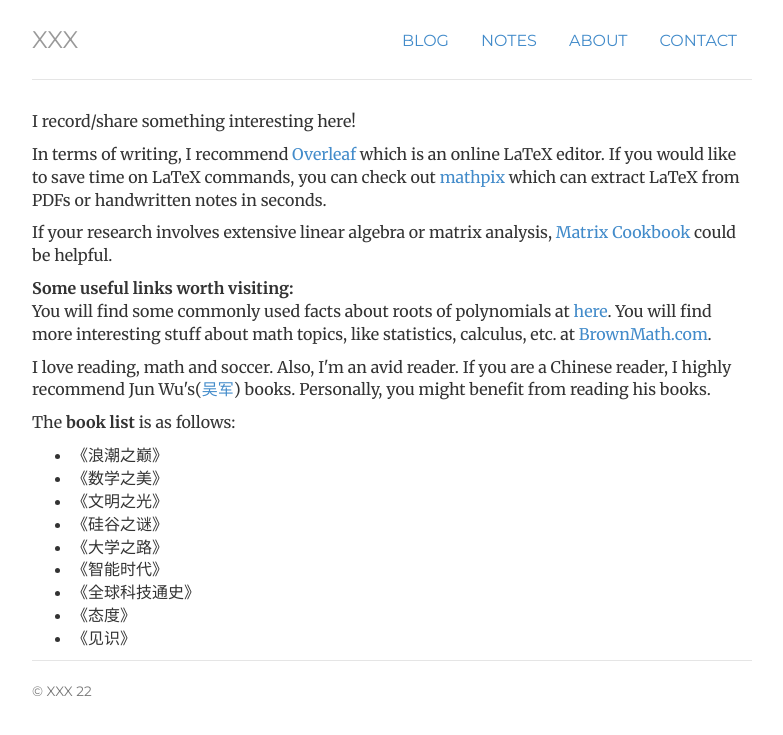
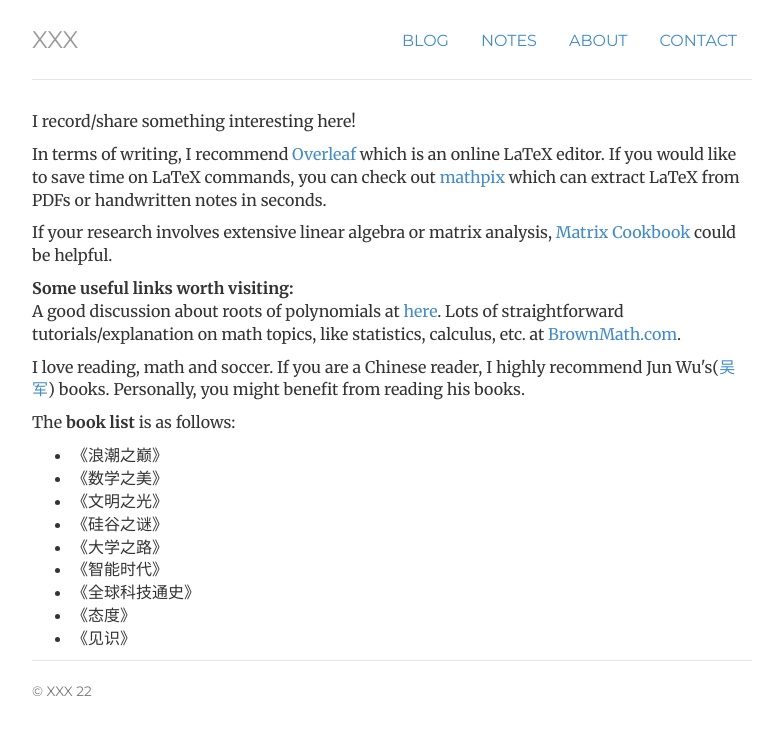
Before and after one commit to mathfirst/mathfirst.github.io, a Jekyll site: the page built from about/index.html, in a window 1280 px wide. Shown: the top 735 px of the page, without its empty margins (248-1031 px from the left). Built offline with Jekyll 4.4.1, drawn with Linux system fonts in a browser that asks for light colours.

Commit message:
fix details

```diff
--- a/about/index.html
+++ b/about/index.html
@@ -26,11 +26,11 @@
         <div>
           <b>Some useful links worth visiting:</b>
           <p>
-          You will find some commonly used facts about roots of polynomials at <a href="https://brownmath.com/alge/polysol.htm" target="_blank" title="roots of polynomials">here</a>. You will find more interesting stuff about math topics, like statistics, calculus, etc. at <a href="https://brownmath.com/index.htm" target="_blank" title="brownmath.com">BrownMath.com</a>.
+          A good discussion about roots of polynomials at <a href="https://brownmath.com/alge/polysol.htm" target="_blank" title="roots of polynomials">here</a>. Lots of straightforward tutorials/explanation on math topics, like statistics, calculus, etc. at <a href="https://brownmath.com/index.htm" target="_blank" title="brownmath.com">BrownMath.com</a>.
           </p>
         </div>
         <p>
-          I love reading, math and soccer. Also, I'm an avid reader. If you are a Chinese reader,
+          I love reading, math and soccer. If you are a Chinese reader,
           I highly recommend Jun Wu's(<a href="https://zh.wikipedia.org/zh-cn/%E5%90%B4%E5%86%9B_(%E8%AE%A1%E7%AE%97%E6%9C%BA%E7%A7%91%E5%AD%A6%E5%AE%B6)" target="_blank" title="Wu Jun">吴军</a>) books. Personally, you might benefit from reading his books.
         </p>
 
```
